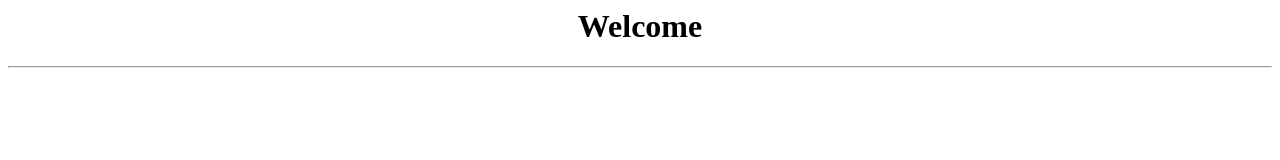
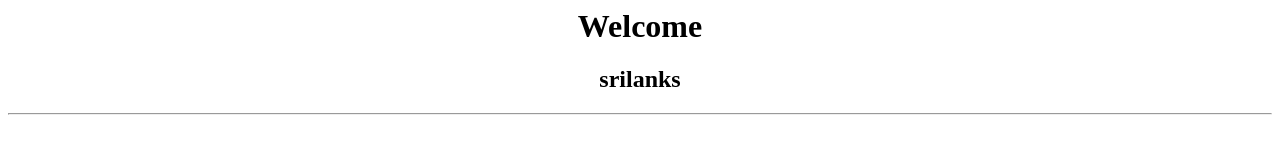
Before and after one commit to Thirumurugan1234/githubemc2, a plain HTML site: page index.html in a window 1280 px wide. Drawn offline with Linux system fonts and the light colour scheme.

Commit message:
Update index.html

```diff
--- a/index.html
+++ b/index.html
@@ -1,4 +1,5 @@
 <center>
   <h1>Welcome</h1>
+  <h2> srilanks</h2>
 </center>
 <hr>
```
